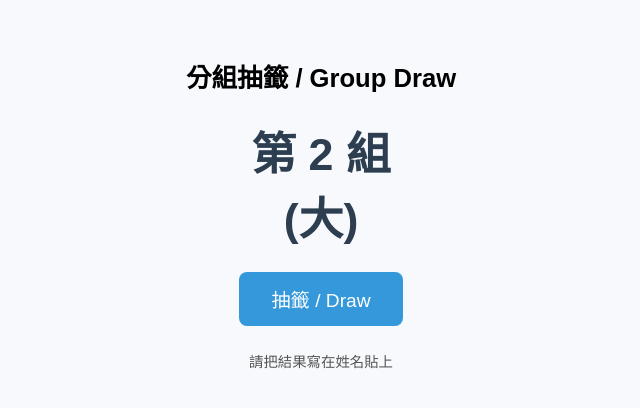
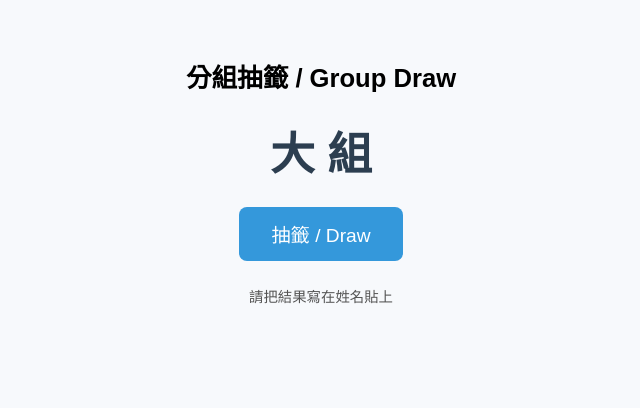
Before and after one commit to wshiro99/nycu-alumni-draw, a plain HTML site: page index.html in a window 1280 px wide. Both pictures are taken after a click on the button "抽籤 / Draw". Shown: the whole page, without its empty margins (319-959 px from the left). Drawn offline with Linux system fonts and the light colour scheme.

Commit message:
Update index.html

```diff
--- a/index.html
+++ b/index.html
@@ -50,7 +50,7 @@
 function draw() {
     const groupNames = ["交", "大", "資", "訊"]; // 資訊系特色命名
     const g = Math.floor(Math.random() * 4) + 1;
-    document.getElementById('result').innerHTML = `第 ${g} 組<br>(${groupNames[g-1]})`;
+    document.getElementById('result').innerHTML = `${groupNames[g-1]} 組`;
 }
 </script>
 </body>
```
